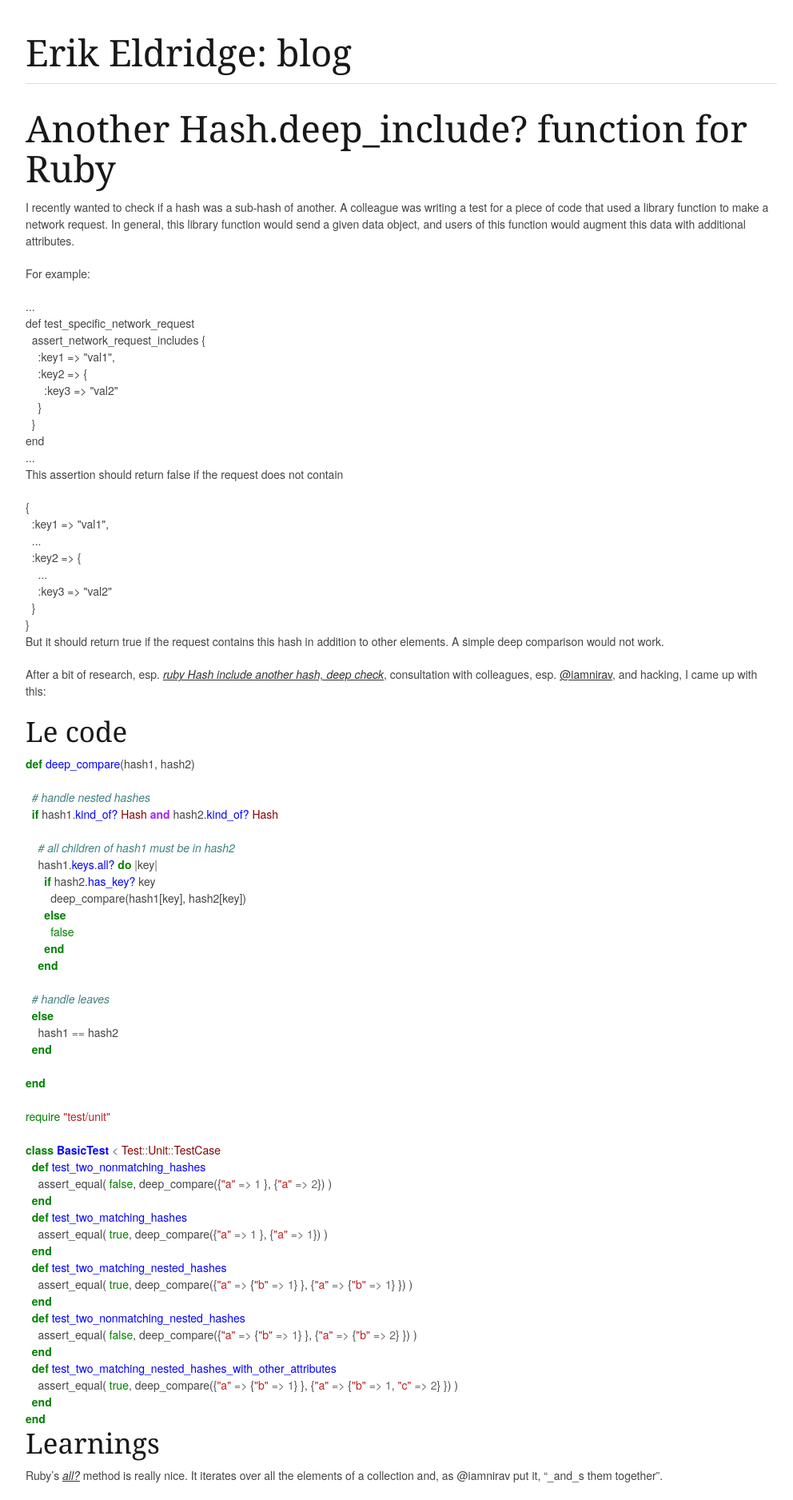
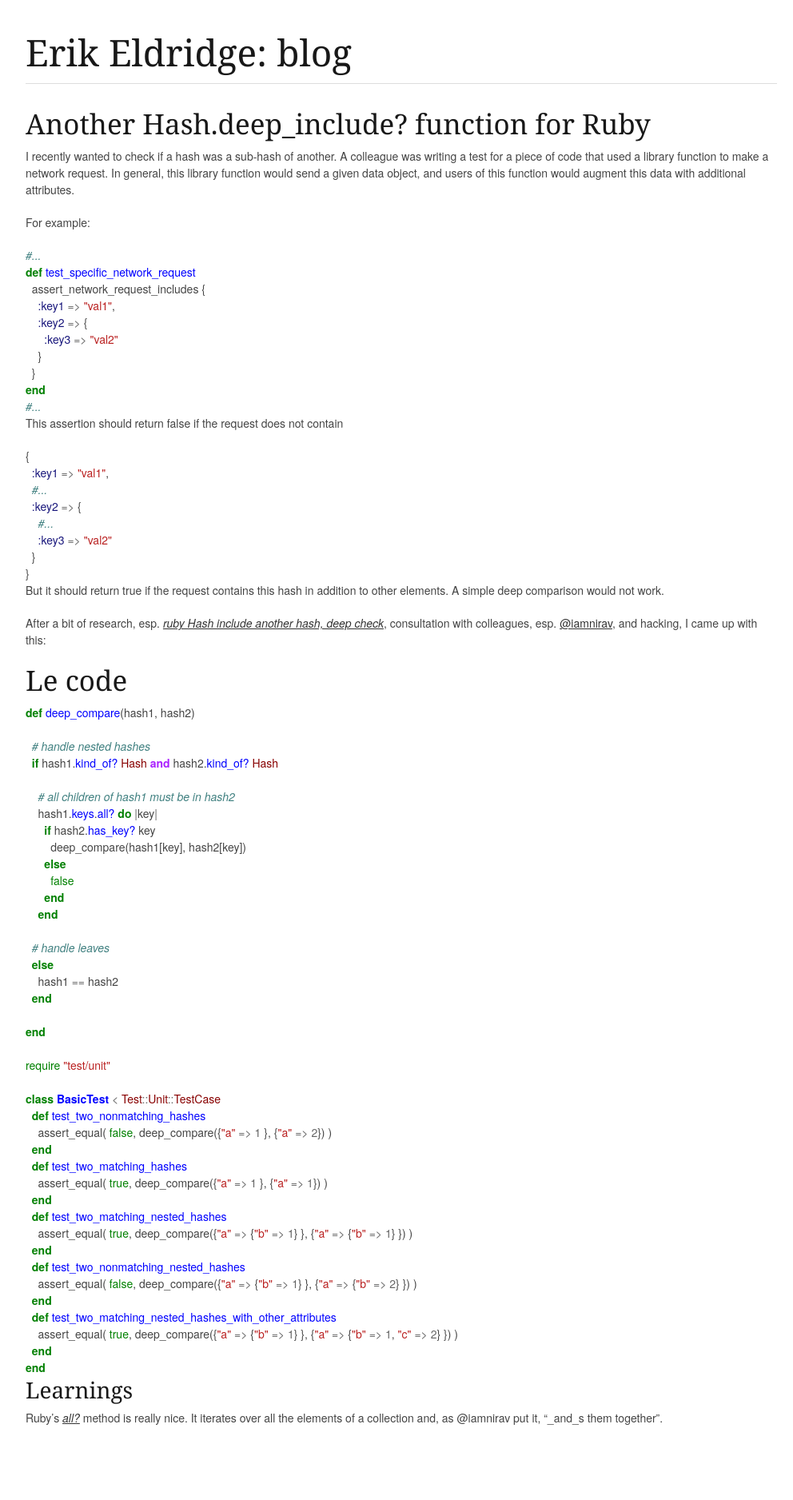
Before and after one commit to erikeldridge/erikeldridge.github.com, a Jekyll site: the page built from _posts/2011-12-5-ruby-hash-deep_include.md, in a window 1280 px wide. Shown: the whole page at 80% size, without its empty margins (138-1130 px from the left). Built offline with Jekyll 4.4.1, drawn with Linux system fonts in a browser that asks for light colours; Markdown is read by kramdown in place of the engine named in the settings; after the commit the page ends 1804 px from its top, so only the background shows below that.

Commit message:
Clean up formatting in deep_include post

```diff
--- a/_posts/2011-12-5-ruby-hash-deep_include.md
+++ b/_posts/2011-12-5-ruby-hash-deep_include.md
@@ -2,33 +2,37 @@
 layout: default
 ---
 
-# Another Hash.deep_include? function for Ruby
+## Another Hash.deep_include? function for Ruby
 
 I recently wanted to check if a hash was a sub-hash of another. A colleague was writing a test for a piece of code that used a library function to make a network request. In general, this library function would send a given data object, and users of this function would augment this data with additional attributes.
 
 For example:
 
-    ...
-    def test_specific_network_request
-      assert_network_request_includes {
-        :key1 => "val1",
-        :key2 => {
-          :key3 => "val2"
-        }
-      }
-    end
-    ...
+{% highlight ruby %}
+#...
+def test_specific_network_request
+  assert_network_request_includes {
+    :key1 => "val1",
+    :key2 => {
+      :key3 => "val2"
+    }
+  }
+end
+#...
+{% endhighlight %}
 
 This assertion should return false if the request does not contain
 
-    {
-      :key1 => "val1",
-      ...
-      :key2 => {
-        ...
-        :key3 => "val2"
-      }
-    }
+{% highlight ruby %}
+{
+  :key1 => "val1",
+  #...
+  :key2 => {
+    #...
+    :key3 => "val2"
+  }
+}
+{% endhighlight %}
 
 But it should return true if the request contains this hash in addition to other elements. A simple deep comparison would not work.
 
@@ -80,6 +84,6 @@ class BasicTest < Test::Unit::TestCase
 end
 {% endhighlight %}
 
-## Learnings
+### Learnings
 
 Ruby's [_all?_](http://www.ruby-doc.org/core-1.9.3/Enumerable.html#method-i-all-3F) method is really nice. It iterates over all the elements of a collection and, as @iamnirav put it, "_and_s them together".
```
